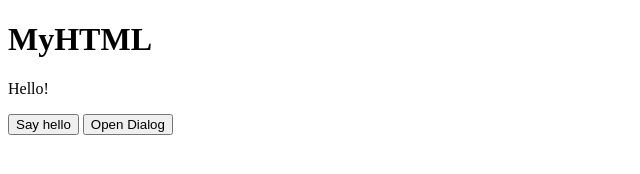
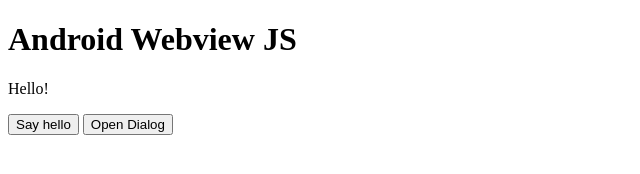
Before and after one commit to amitsin6h/android-webview-js, a plain HTML site: page index.html in a window 1280 px wide. Shown: the whole page, without its empty margins (0-640 px from the left). Drawn offline with Linux system fonts and the light colour scheme.

Commit message:
changed titile

```diff
--- a/index.html
+++ b/index.html
@@ -3,10 +3,10 @@
 <head>
 <meta charset="UTF-8">
 <meta name="viewport" content="width=device-width; user-scalable=0;" />
-<title>My HTML</title>
+<title>Android Webview JS</title>
 </head>
 <body>
-<h1>MyHTML</h1>
+<h1>Android Webview JS</h1>
 <p id="mytext">Hello!</p>
 <input type="button" value="Say hello" onClick="showAndroidToast('Hello Android!')" />
 <input type="button" value="Open Dialog" onClick="openAndroidDialog()" />
```
